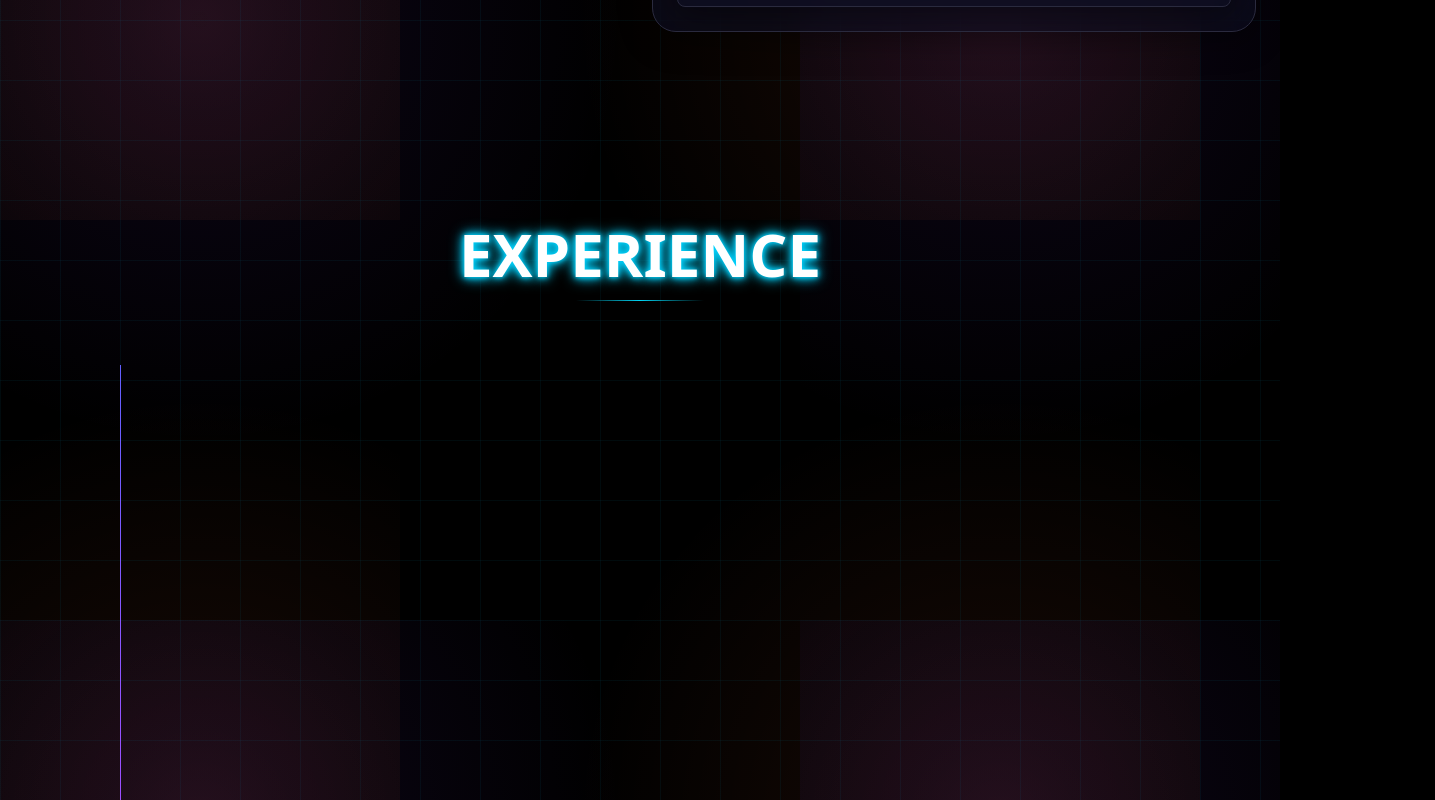
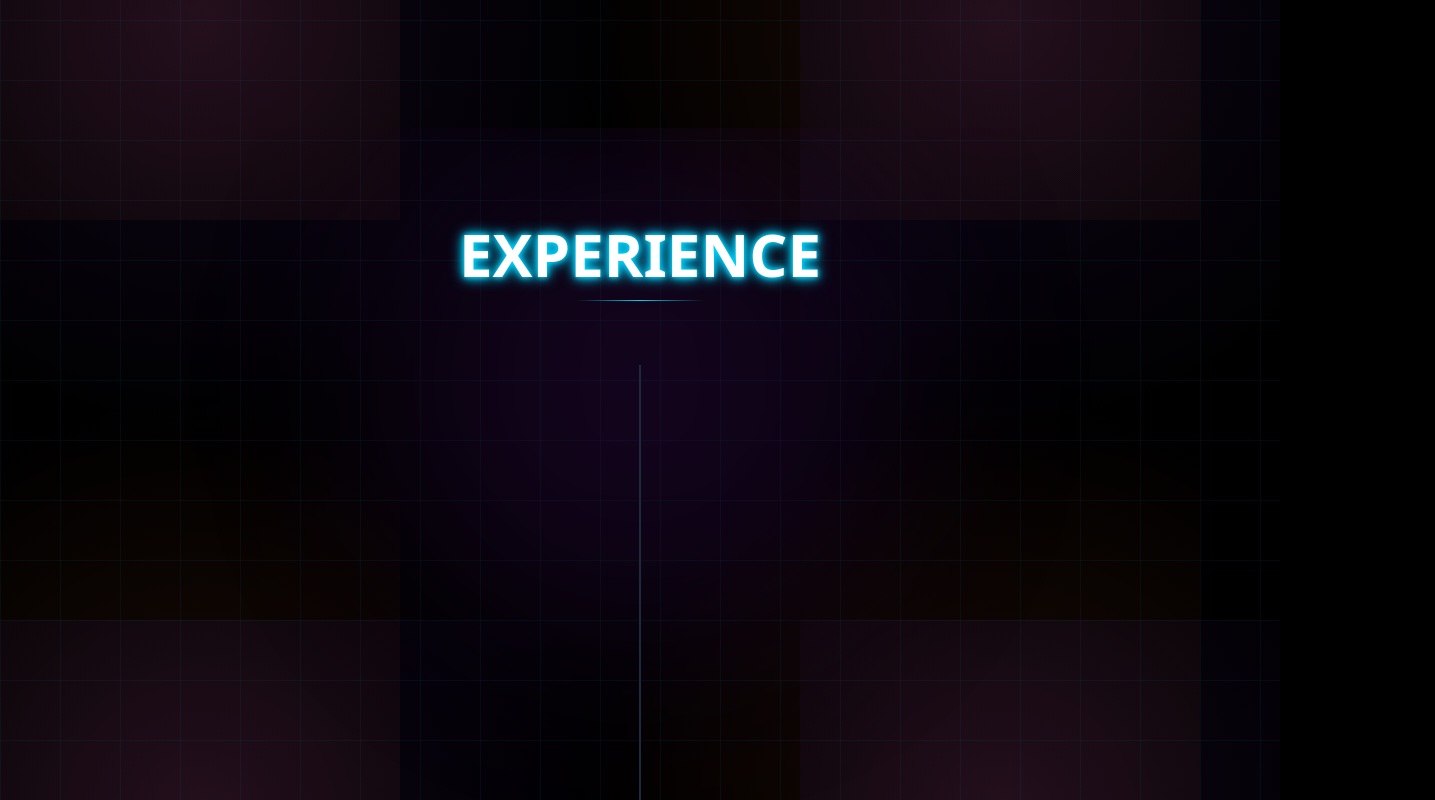
Before and after one commit to Wosmos/portfolio-website, a Next.js app: page / in a window 1280 px wide. Shown: the part 1780-2580 px from the top of the page, 1435 px wide, since content can reach past the window. Built offline with nearby package versions, Linux system fonts and the light colour scheme.

Commit message:
resolved ui related issues

```diff
--- a/src/app/page.tsx
+++ b/src/app/page.tsx
@@ -24,15 +24,15 @@ export default function Home() {
       {/* <CosmicBackground /> */}
 
       {/* Optimized Cosmic Orbs */}
-      <div
-        className="cosmic-orb w-96 h-96 pointer-events-none"
+      {/* <div
+        className="cosmic-orb xl:block hidden w-96 h-96 pointer-events-none"
         style={{
           background: 'var(--cosmic-primary)',
           top: '10%',
           right: '-10%',
           willChange: 'transform'
         }}
-      />
+      /> */}
       <div
         className="cosmic-orb w-64 h-64 pointer-events-none"
         style={{
--- a/src/components/sections/About.tsx
+++ b/src/components/sections/About.tsx
@@ -10,25 +10,40 @@ import { SiFlutter, SiJavascript, SiNextdotjs, SiNodedotjs, SiReact } from 'reac
 gsap.registerPlugin(ScrollTrigger);
 
 const About = () => {
-  const containerRef = useRef(null);
+    const containerRef = useRef<HTMLElement>(null);
 
 
 
     useGSAP(() => {
-    const cards = gsap.utils.toArray('.cosmic-card');
-    cards.forEach((card: any, index) => {
-        gsap.from(card, {
-            scrollTrigger: {
-                trigger: card,
-                start: "top 85%",
-                toggleActions: "play none none reverse"
+        const q = gsap.utils.selector(containerRef);
+
+        // Initial state for animations
+        gsap.set(q(".cosmic-card, .bento-card"), { y: 50, opacity: 0 });
+
+        // Animate cards with Batch for better order control
+        ScrollTrigger.batch(q(".cosmic-card, .bento-card"), {
+            interval: 0.1,
+            batchMax: 4,
+            onEnter: (batch) => {
+                gsap.to(batch, {
+                    opacity: 1,
+                    y: 0,
+                    duration: 0.8,
+                    stagger: 0.15,
+                    ease: "power3.out",
+                    overwrite: true
+                });
             },
+            onLeaveBack: (batch) => {
+                gsap.to(batch, {
+                    opacity: 0,
                     y: 50,
-            opacity: 0,
-            duration: 0.8,
-            delay: index * 0.1,
-            ease: "power3.out"
+                    duration: 0.5,
+                    ease: "power3.in",
+                    overwrite: true
                 });
+            },
+            start: "top 85%"
         });
 
         // Animate skill bars only when their parent card is visible
--- a/src/components/sections/CodeWindow.tsx
+++ b/src/components/sections/CodeWindow.tsx
@@ -152,7 +152,9 @@ const CodeTerminal = () => {
         </div>
 
         {/* Editor Content */}
-        <div className="bg-[#1e1e1e] p-6  text-gray-300 min-h-[300px] overflow-x-auto">
+        <div className="bg-[#1e1e1e] p-6 text-gray-300 overflow-x-auto overflow-y-hidden"
+        style={{ width: '600px', height: '408px' }}
+        >
             <div className="min-w-[500px] ">
 
           {activeTab === 0 && (
@@ -339,18 +341,18 @@ const CodeTerminal = () => {
         </div>
 
         {/* Terminal Section */}
-        <div className="bg-[#181818] border-t border-[#2d2d30]">
+        <div className="bg-[#181818] border-t border-[#2d2d30] xl:block hidden">
           <div className="flex items-center justify-between px-4 py-2 border-b border-[#2d2d30]">
             <div className="flex items-center gap-4">
               <div className="flex items-center gap-2 text-xs font-medium text-white">
                 <TerminalIcon className="w-3 h-3" />
                 TERMINAL
               </div>
-              <div className="flex gap-4 text-xs text-gray-500">
+              {/* <div className="flex gap-4 text-xs text-gray-500">
                 <button className="hover:text-white transition-colors">PROBLEMS</button>
                 <button className="hover:text-white transition-colors">OUTPUT</button>
                 <button className="hover:text-white transition-colors">DEBUG CONSOLE</button>
-              </div>
+              </div> */}
             </div>
             <div className="flex items-center gap-2">
               <Play className="w-3 h-3 text-green-400 cursor-pointer hover:text-green-300 transition-colors" />
--- a/src/components/sections/Experience.tsx
+++ b/src/components/sections/Experience.tsx
@@ -2,8 +2,11 @@
 
 import { useRef } from 'react';
 import gsap from 'gsap';
+import { ScrollTrigger } from 'gsap/ScrollTrigger';
 import { useGSAP } from '@gsap/react';
-import ExperienceCard from '@/components/ui/ExperienceCard';
+
+// Register ScrollTrigger
+gsap.registerPlugin(ScrollTrigger);
 
 interface ExperienceData {
   title: string;
@@ -13,11 +16,8 @@ interface ExperienceData {
   description: string;
   technologies: string[];
   dotColor: string;
-  periodColor: string;
+  gradient: string;
 }
-
-const Experience = () => {
-  const containerRef = useRef(null);
 
 const experiences: ExperienceData[] = [
   {
@@ -25,87 +25,202 @@ const Experience = () => {
     company: "Avialdo Solutions",
     location: "Karachi",
     period: "Jan 2025 - Present",
-      description: "Currently building scalable web applications with Next.js framework and managing PostgreSQL databases. Actively collaborate with cross-functional teams using Jira for project management and Confluence for documentation in a product-driven development environment.",
+    description: "Building scalable web applications with Next.js 14. Managing PostgreSQL databases and orchestrating microservices. Collaborating via Jira in a high-velocity agile environment.",
     technologies: ["Next.js 14", "PostgreSQL", "Microservices", "Jira"],
-      dotColor: "#00d4ff",
-      periodColor: "#00d4ff"
+    dotColor: "#06b6d4", // Cyan
+    gradient: "from-cyan-500 to-blue-600"
   },
   {
     title: "Frontend Developer Intern",
     company: "LiftUp AI",
     location: "Jamshoro",
     period: "Jan 2024 - Mar 2024",
-      description: "Developed expertise in modern frontend technologies including advanced CSS methodologies and SCSS for maintainable styling architecture. Built interactive React components, implemented state management with Redux, and integrated RESTful APIs to deliver responsive, user-centric web applications.",
+    description: "Engineered complex React interfaces with Redux state management. Implemented maintainable SCSS architecture and integrated high-performance REST APIs.",
     technologies: ["React.js", "SCSS", "Redux", "REST APIs"],
-      dotColor: "#7c3aed",
-      periodColor: "#a855f7"
+    dotColor: "#8b5cf6", // Violet
+    gradient: "from-violet-500 to-purple-600"
   },
   {
     title: "Frontend React Developer",
     company: "Remote",
     location: "Remote",
     period: "2021 - Present",
-      description: "Contributed to startup growth as a Frontend Developer intern, developing website components and user interfaces using React and Tailwind CSS in an agile environment.",
+    description: "Accelerated startup growth by delivering pixel-perfect React components using Tailwind CSS. Optimized load times and UI responsiveness.",
     technologies: ["React", "Tailwind CSS", "Agile"],
-      dotColor: "#6366f1",
-      periodColor: "#6366f1"
+    dotColor: "#6366f1", // Indigo
+    gradient: "from-indigo-500 to-blue-500"
   },
   {
     title: "Freelance Web Developer",
-      company: "Remote",
+    company: "Self-Employed",
     location: "Remote",
     period: "2022",
-      description: "Began my professional development career through freelance work, building foundational skills in web development while working with diverse clients and projects remotely.",
-      technologies: ["Web Development", "Client Relations", "Remote Work"],
-      dotColor: "#eab308",
-      periodColor: "#eab308"
+    description: "Delivered custom web solutions for diverse international clients. Mastered client communication and full-lifecycle project delivery.",
+    technologies: ["Web Development", "Client Relations", "Freelance"],
+    dotColor: "#eab308", // Yellow
+    gradient: "from-yellow-400 to-orange-500"
   }
 ];
 
+const Experience = () => {
+  const containerRef = useRef<HTMLDivElement>(null);
+  const lineRef = useRef<HTMLDivElement>(null);
+
   useGSAP(() => {
-    const items = gsap.utils.toArray('.experience-item');
-    items.forEach((item: any, index) => {
-        gsap.from(item, {
+    const cards = gsap.utils.toArray('.experience-card');
+    const dots = gsap.utils.toArray('.timeline-dot');
+
+    // 1. Animate the vertical line drawing downwards based on scroll
+    gsap.fromTo(lineRef.current,
+      { scaleY: 0, transformOrigin: "top" },
+      {
+        scaleY: 1,
+        ease: "none",
         scrollTrigger: {
-                trigger: item,
+          trigger: containerRef.current,
+          start: "top 60%",
+          end: "bottom 80%",
+          scrub: 1, // Smooth scrubbing effect
+        }
+      }
+    );
+
+    // 2. Animate Cards with 3D effect and Stagger
+    cards.forEach((card: any) => {
+      // Elements inside the card to stagger
+      const content = card.querySelectorAll('.stagger-item');
+
+      const tl = gsap.timeline({
+        scrollTrigger: {
+          trigger: card,
           start: "top 85%",
+          end: "bottom 60%",
+          toggleActions: "play none none reverse",
+        }
+      });
+
+      // Card Container entrance
+      tl.fromTo(card,
+        { opacity: 0, y: 50, rotationX: -10, scale: 0.95, filter: 'blur(10px)' },
+        { opacity: 1, y: 0, rotationX: 0, scale: 1, filter: 'blur(0px)', duration: 0.8, ease: "power3.out" }
+      )
+      // Internal elements stagger
+      .from(content, {
+        y: 20,
+        opacity: 0,
+        duration: 0.5,
+        stagger: 0.1,
+        ease: "power2.out"
+      }, "-=0.4");
+    });
+
+    // 3. Animate Dots activating
+    dots.forEach((dot: any) => {
+      gsap.fromTo(dot,
+        { scale: 0, backgroundColor: 'transparent', border: '2px solid #333' },
+        {
+          scale: 1,
+          backgroundColor: dot.dataset.color,
+          borderColor: dot.dataset.color,
+          duration: 0.4,
+          scrollTrigger: {
+            trigger: dot,
+            start: "top 80%",
             toggleActions: "play none none reverse"
-            },
-            x: -50,
-            opacity: 0,
-            duration: 1,
-            delay: index * 0.1,
-            ease: "power3.out"
+          }
+        }
+      );
     });
-    });
+
   }, { scope: containerRef });
 
   return (
-    <section id="experience" className="py-24 px-6 max-w-6xl mx-auto" ref={containerRef}>
+    <section id="experience" ref={containerRef} className="py-24 px-4 md:px-6 relative overflow-hidden ">
+        {/* Background Ambient Glow */}
+        <div className="absolute top-0 left-1/2 -translate-x-1/2 w-[500px] h-[500px] bg-purple-900/20 rounded-full blur-[100px] pointer-events-none" />
+
+        <div className="max-w-6xl mx-auto relative z-10">
+            {/* Header */}
            <div className="mb-16 text-center">
             <h2 className="text-5xl md:text-6xl font-bold mb-4 cosmic-glow" style={{ fontFamily: 'var(--font-display)' }}>EXPERIENCE</h2>
             <div className="h-px w-32 bg-gradient-to-r from-transparent via-cyan-400 to-transparent mx-auto"></div>
         </div>
 
             <div className="relative">
-            {/* Timeline Line */}
-            <div className="absolute left-8 top-0 bottom-0 w-px bg-gradient-to-b from-indigo-500 via-purple-500 to-cyan-400"></div>
+                {/* Static Background Line */}
+                <div className="absolute left-[19px] md:left-1/2 top-0 bottom-0 w-0.5 bg-slate-800 -translate-x-1/2"></div>
 
-            <div className="space-y-12">
-                {experiences.map((experience, index) => (
-                    <ExperienceCard
-                        key={index}
-                        title={experience.title}
-                        company={experience.company}
-                        location={experience.location}
-                        period={experience.period}
-                        description={experience.description}
-                        technologies={experience.technologies}
-                        dotColor={experience.dotColor}
-                        periodColor={experience.periodColor}
-                        index={index}
-                    />
+                {/* Animated Filling Line (The "Snake") */}
+                <div
+                    ref={lineRef}
+                    className="absolute left-[19px] md:left-1/2 top-0 bottom-0 w-0.5 bg-gradient-to-b from-cyan-400 via-purple-500 to-indigo-500 -translate-x-1/2 shadow-[0_0_15px_rgba(168,85,247,0.8)] z-0"
+                ></div>
+
+                <div className="space-y-16 md:space-y-24">
+                    {experiences.map((exp, index) => (
+                        <div key={index} className={`relative flex flex-col md:flex-row items-start ${index % 2 === 0 ? 'md:flex-row-reverse' : ''} group`}>
+
+                            {/* The Dot (Center Axis) */}
+                            <div className="absolute left-[19px] md:left-1/2 -translate-x-1/2 w-4 h-4 rounded-full z-20 flex items-center justify-center">
+                                {/* The animated inner dot */}
+                                <div
+                                    className="timeline-dot w-4 h-4 rounded-full shadow-[0_0_15px_currentColor]"
+                                    data-color={exp.dotColor}
+                                    style={{ color: exp.dotColor }}
+                                ></div>
+                                {/* Pulse effect behind dot */}
+                                <div className="absolute w-8 h-8 rounded-full border border-slate-700 animate-ping opacity-20"></div>
+                            </div>
+
+                            {/* Spacer for Desktop Layout */}
+                            <div className="hidden md:block md:w-1/2" />
+
+                            {/* The Card */}
+                            <div className="ml-12 md:ml-0 md:w-1/2 md:px-12 experience-card perspective-1000">
+                                <div className="relative p-1 rounded-2xl bg-gradient-to-br from-slate-800/50 to-slate-900/50 group-hover:from-slate-700 group-hover:to-slate-800 transition-all duration-500 border border-slate-800 hover:border-slate-600 shadow-xl overflow-hidden">
+
+                                    {/* Hover Glow Effect */}
+                                    <div className={`absolute inset-0 opacity-0 group-hover:opacity-20 transition-opacity duration-500 bg-gradient-to-r ${exp.gradient} blur-xl`} />
+
+                                    <div className="relative bg-slate-950/80 backdrop-blur-xl p-6 md:p-8 rounded-xl h-full">
+
+                                        {/* Date Tag */}
+                                        <div className="stagger-item inline-flex items-center gap-2 px-3 py-1 rounded-full text-xs font-medium bg-slate-900 border border-slate-800 text-slate-300 mb-4 shadow-inner">
+                                            <span className={`w-2 h-2 rounded-full bg-gradient-to-r ${exp.gradient}`}></span>
+                                            {exp.period}
+                                        </div>
+
+                                        {/* Content */}
+                                        <h3 className="stagger-item text-2xl font-bold text-white mb-1 group-hover:text-cyan-300 transition-colors">
+                                            {exp.title}
+                                        </h3>
+                                        <div className="stagger-item text-slate-400 font-medium mb-4 flex items-center gap-2">
+                                            <span>{exp.company}</span>
+                                            <span className="w-1 h-1 bg-slate-600 rounded-full"></span>
+                                            <span className="text-sm text-slate-500">{exp.location}</span>
+                                        </div>
+
+                                        <p className="stagger-item text-slate-300 leading-relaxed mb-6 text-sm md:text-base">
+                                            {exp.description}
+                                        </p>
+
+                                        {/* Tech Stack */}
+                                        <div className="flex flex-wrap gap-2">
+                                            {exp.technologies.map((tech, i) => (
+                                                <span
+                                                    key={i}
+                                                    className="stagger-item px-3 py-1 text-xs font-medium rounded-md bg-slate-900/50 border border-slate-800 text-slate-400 group-hover:border-slate-700 group-hover:text-slate-200 transition-all duration-300 hover:scale-105"
+                                                >
+                                                    {tech}
+                                                </span>
                                             ))}
+                                        </div>
+                                    </div>
+                                </div>
+                            </div>
+                        </div>
+                    ))}
+                </div>
             </div>
         </div>
     </section>
```
Lines whose indentation alone changed are shown as unchanged.
